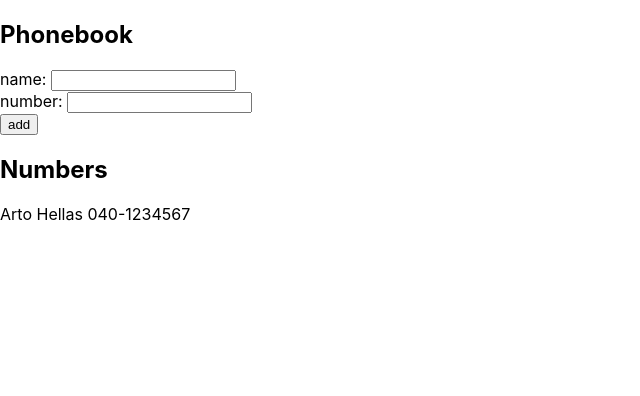
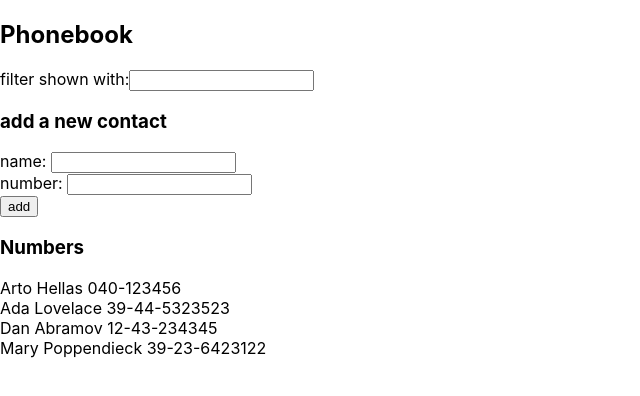
Before and after one commit to samkoh4455/full-stack-open, a React (Create React App) app in the folder part2/phonebook/: page / in a window 1280 px wide. Shown: the top 396 px of the page, without its empty margins (0-640 px from the left). Built offline with nearby package versions, Linux system fonts and the light colour scheme.

Commit message:
exercise 2.9

```diff
--- a/part2/phonebook/src/App.js
+++ b/part2/phonebook/src/App.js
@@ -2,13 +2,16 @@
 
 const App = () => {
   const [ persons, setPersons ] = useState([
-    {
-      name: 'Arto Hellas',
-      number: '040-1234567'
-    }
+    { name: 'Arto Hellas', number: '040-123456' },
+    { name: 'Ada Lovelace', number: '39-44-5323523' },
+    { name: 'Dan Abramov', number: '12-43-234345' },
+    { name: 'Mary Poppendieck', number: '39-23-6423122' }
   ]);
   const [ newName, setNewName ] = useState('');
   const [ newNumber, setNewNumber ] = useState('');
+  const [ filter, setFilter ] = useState('');
+
+  const filteredPersons = persons.filter((person) => person.name.toLowerCase().includes(filter.toLowerCase()));
 
   const handleNameChange = (event) => {
     setNewName(event.target.value);
@@ -16,6 +19,10 @@
 
   const handleNumberChange = (event) => {
     setNewNumber(event.target.value);
+  }
+
+  const handleFilterChange = (event) => {
+    setFilter(event.target.value);
   }
 
   const handleSubmit = (event) => {
@@ -34,8 +41,10 @@
   }
 
   return (
-    <div>
+    <>
       <h2>Phonebook</h2>
+      <div>filter shown with:<input value={filter} onChange={handleFilterChange}/></div>
+      <h3>add a new contact</h3>
       <form onSubmit={handleSubmit}>
         <div>
           name: <input value={newName} onChange={handleNameChange}/>
@@ -47,13 +56,13 @@
           <button type="submit">add</button>
         </div>
       </form>
-      <h2>Numbers</h2>
-      {persons.map((person) => {
+      <h3>Numbers</h3>
+      {filteredPersons.map((person) => {
         return (
           <div key={person.name}>{person.name} {person.number}</div>
         )
       })}
-    </div>
+    </>
   )
 }
 
```
